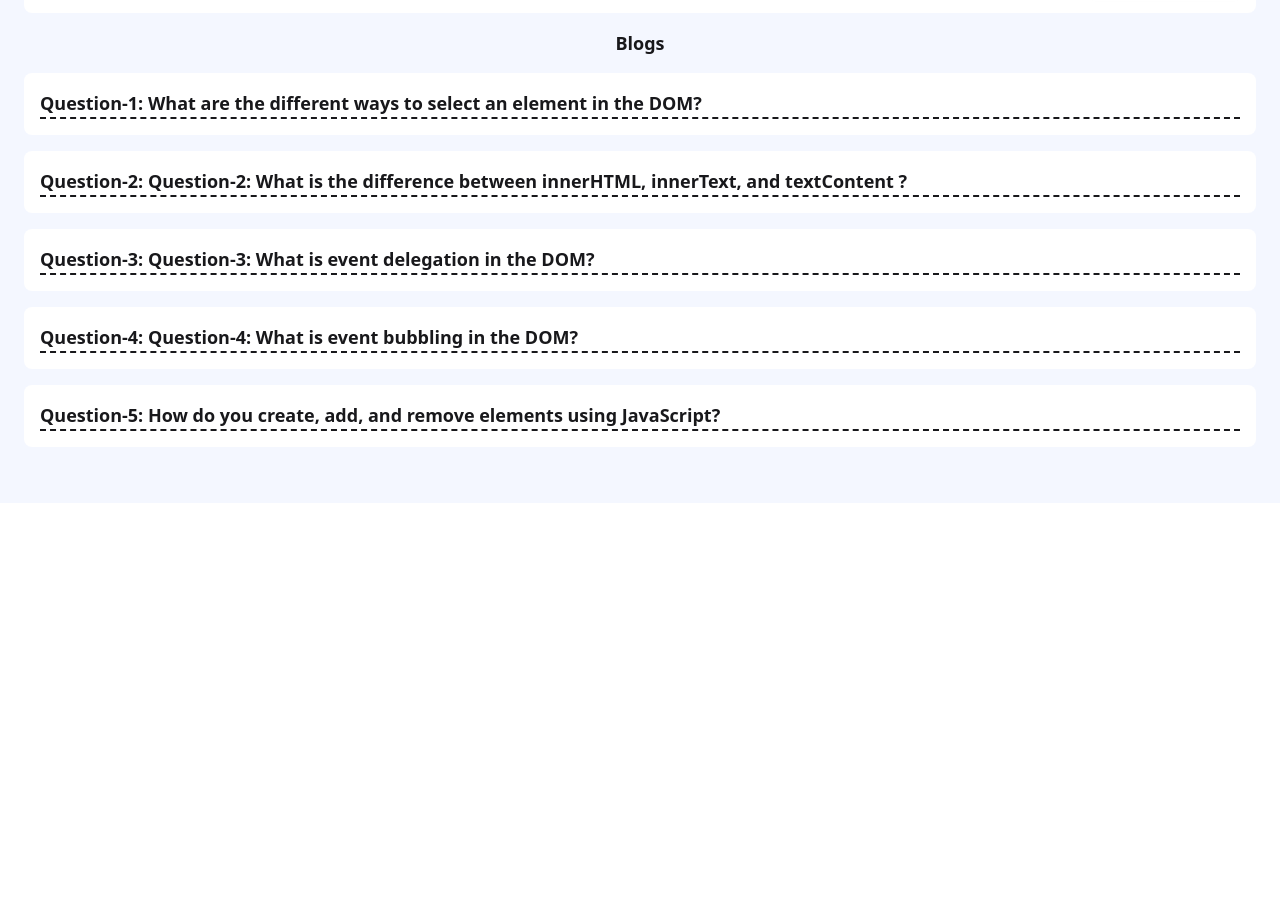
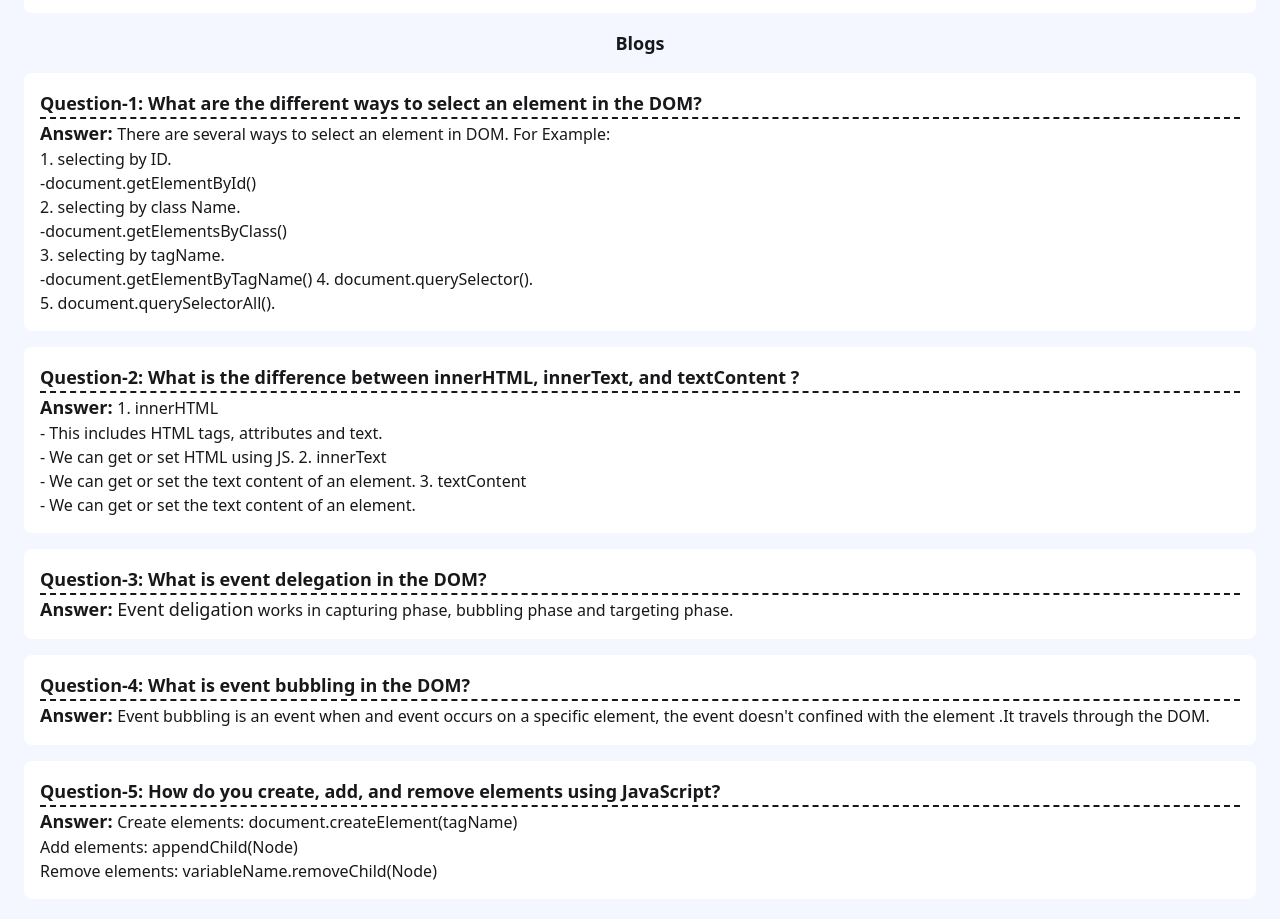
Before and after one commit to ShalehAhmedh/Dev-Board-Assignment-5, a plain HTML site: page blogs.html in a window 1280 px wide. Shown: the part 83-1002 px from the top of the page. Before the commit the page ends 800 px from the top, so only its background shows below. Drawn offline with nearby package versions, Linux system fonts and the light colour scheme.

```diff
--- a/blogs.html
+++ b/blogs.html
@@ -23,31 +23,47 @@
              <div class="bg-white p-4 mb-4 rounded-lg">
                 <p class="text-lg font-semibold border-b-2 border-dashed">Question-1: What are the different ways to select an element in the DOM?</p>
                 <p>
-
+                  <span class="text-lg font-semibold">Answer: </span> There are several ways to select an element in DOM.
+                  For Example: <br>
+                  1. selecting by ID. <br>-document.getElementById()<br>
+                  2. selecting by class Name. <br>-document.getElementsByClass()<br>
+                  3. selecting by tagName. <br>-document.getElementByTagName()
+                  4. document.querySelector(). <br>
+                  5. document.querySelectorAll().
                 </p>
              </div>
              <div class="bg-white p-4 mb-4 rounded-lg">
-                <p class="text-lg font-semibold border-b-2 border-dashed">Question-2: Question-2: What is the difference between innerHTML, innerText, and textContent ?</p>
-                <p>
-
+                <p class="text-lg font-semibold border-b-2 border-dashed">Question-2: What is the difference between innerHTML, innerText, and textContent ?</p>
+                <p><span class="text-lg font-semibold">Answer: </span>
+                  1. innerHTML <br>
+                  - This includes HTML tags, attributes and text. <br>
+                  - We can get or set HTML using JS.
+                  2. innerText <br>
+                  - We can get or set the text content of an element.
+                  3. textContent <br>
+                  - We can get or set the text content of an element.
                 </p>
              </div>
              <div class="bg-white p-4 mb-4 rounded-lg">
-                <p class="text-lg font-semibold border-b-2 border-dashed">Question-3: Question-3: What is event delegation in the DOM?</p>
-                <p>
-
+                <p class="text-lg font-semibold border-b-2 border-dashed">Question-3: What is event delegation in the DOM?</p>
+                <p><span class="text-lg font-semibold">Answer: </span>
+                  <span class="text-lg font-medium">Event deligation</span> works in capturing phase, bubbling phase and targeting phase.
                 </p>
              </div>
              <div class="bg-white p-4 mb-4 rounded-lg">
-                <p class="text-lg font-semibold border-b-2 border-dashed">Question-4: Question-4: What is event bubbling in the DOM?</p>
+                <p class="text-lg font-semibold border-b-2 border-dashed">Question-4: What is event bubbling in the DOM?</p>
                 <p>
-
-                </p>
+                  <span class="text-lg font-semibold">Answer: </span>
+                  Event bubbling is an event when and event occurs on a specific element, the event doesn't confined with the element .It travels through the DOM.
+               </p>
              </div>
              <div class="bg-white p-4 mb-4 rounded-lg">
                 <p class="text-lg font-semibold border-b-2 border-dashed">Question-5: How do you create, add, and remove elements using JavaScript?</p>
                 <p>
-
+                  <span class="text-lg font-semibold">Answer: </span>
+                  Create elements: document.createElement(tagName) <br>
+                  Add elements: appendChild(Node) <br>
+                  Remove elements: variableName.removeChild(Node)
                 </p>
              </div>
         </main>
```
Also changed, not shown: index.html (+2 -2 lines).
